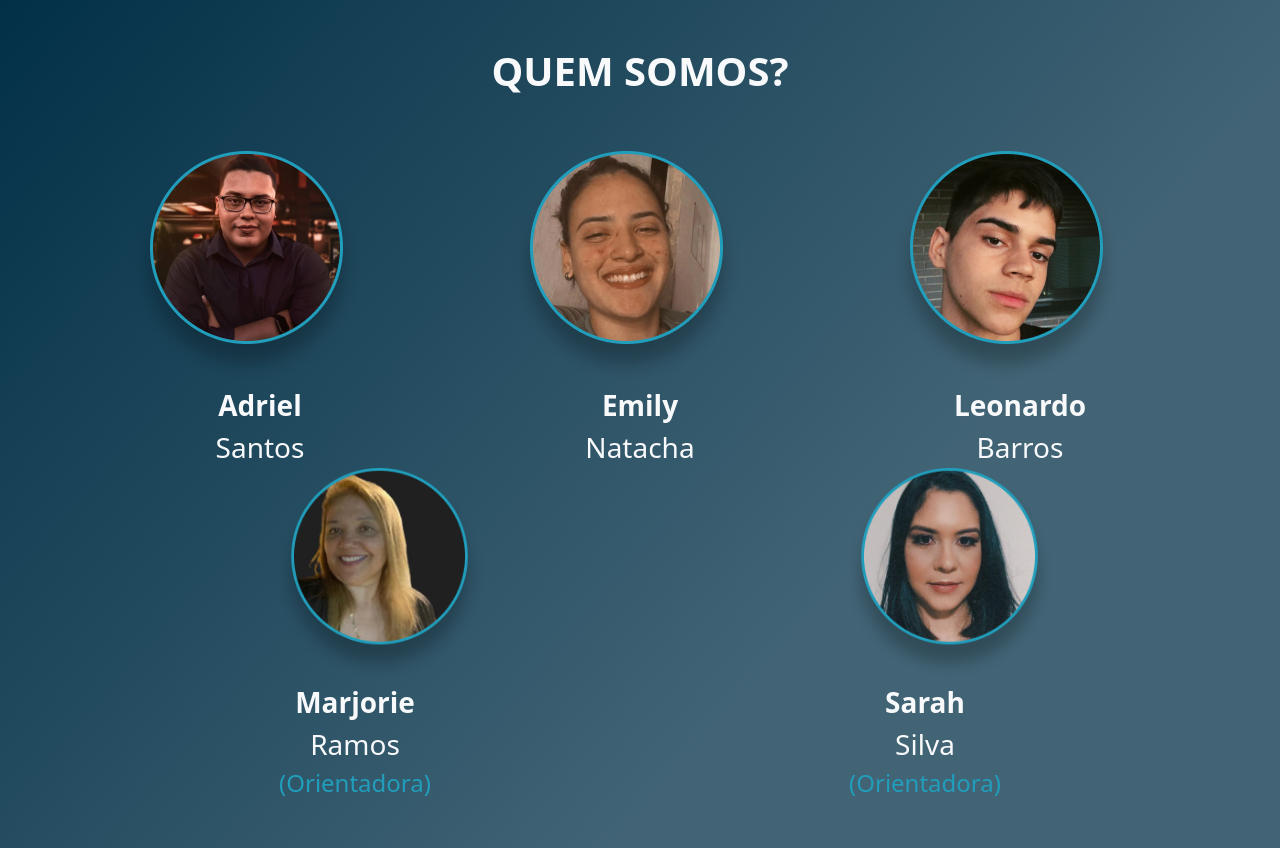
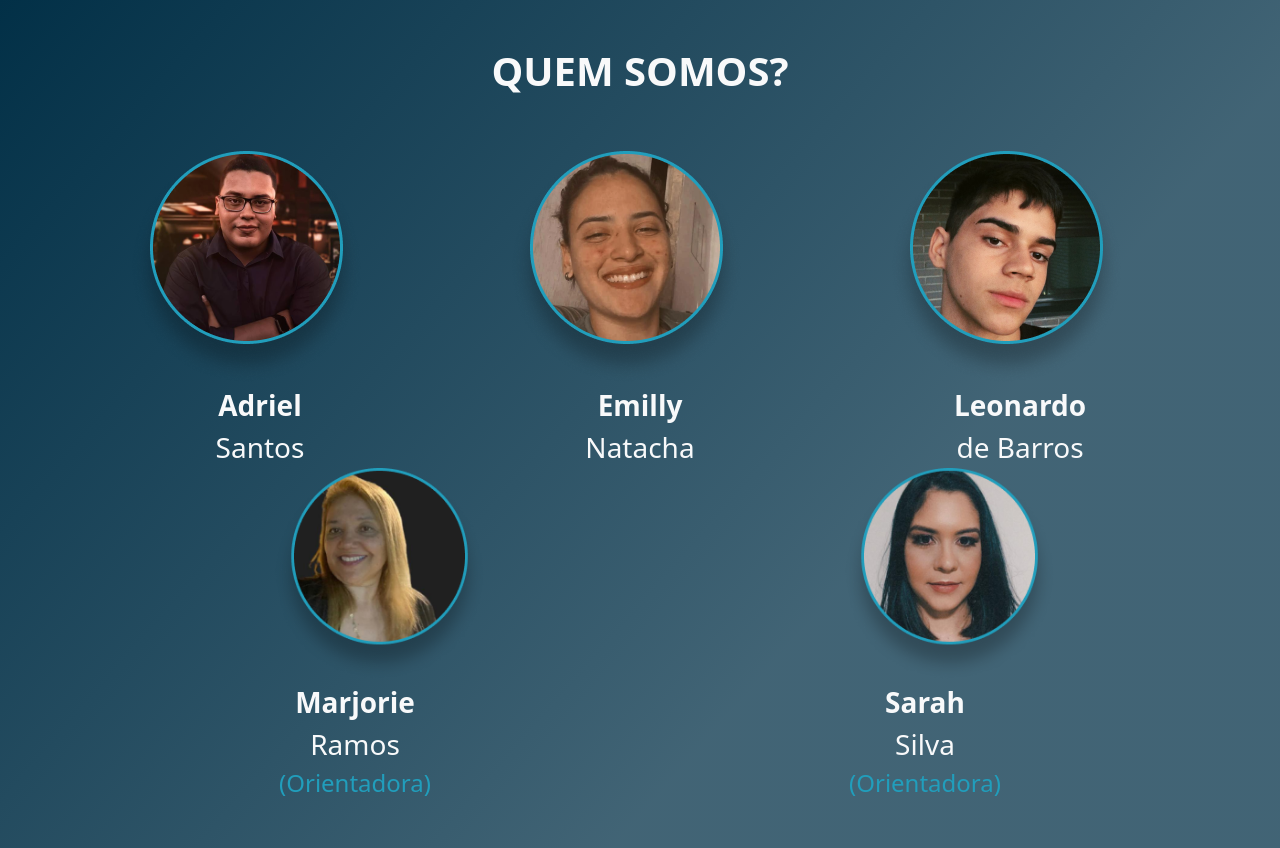
Before and after one commit to Emilly-info2v/ProjetoIntegrador_Chroment, a Flask app: page / in a window 1280 px wide. Shown: the part 1966-2814 px from the top of the page. Run offline with Flask 2, Linux system fonts and the light colour scheme.

Commit message:
Alterações em alguns nomes errados

```diff
--- a/app/templates/index.html
+++ b/app/templates/index.html
@@ -64,13 +64,13 @@
         <div class="col-4">
           <div class="pic mt-5">
             <img class="img-fluid ps-5" src="../static/img/emily.png" alt="">
-            <label for="" class="d-block  fs-3 text-light p-0 m-0 text-center"><strong>Emily</strong> <br> Natacha</label>
+            <label for="" class="d-block  fs-3 text-light p-0 m-0 text-center"><strong>Emilly</strong> <br> Natacha</label>
           </div>
         </div>
         <div class="col-4">
           <div class="pic mt-5">
             <img class="img-fluid ps-5" src="../static/img/leo.png" alt="">
-            <label for="" class="d-block  fs-3 text-light p-0 m-0 text-center"><strong>Leonardo</strong> <br> Barros</label>
+            <label for="" class="d-block  fs-3 text-light p-0 m-0 text-center"><strong>Leonardo</strong> <br> de Barros</label>
           </div>
         </div>
       </div>
```
